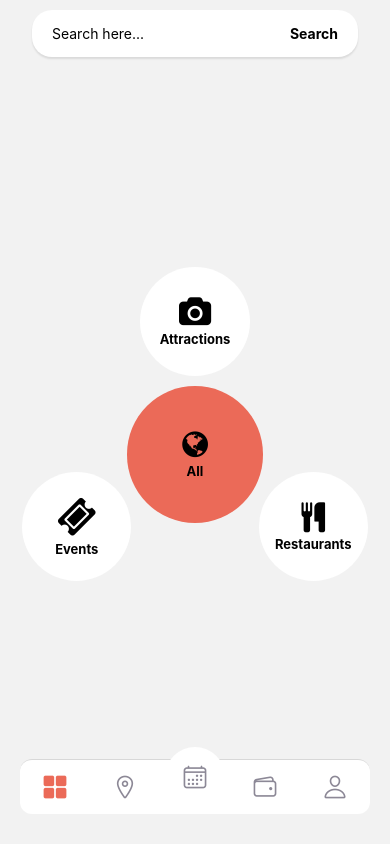
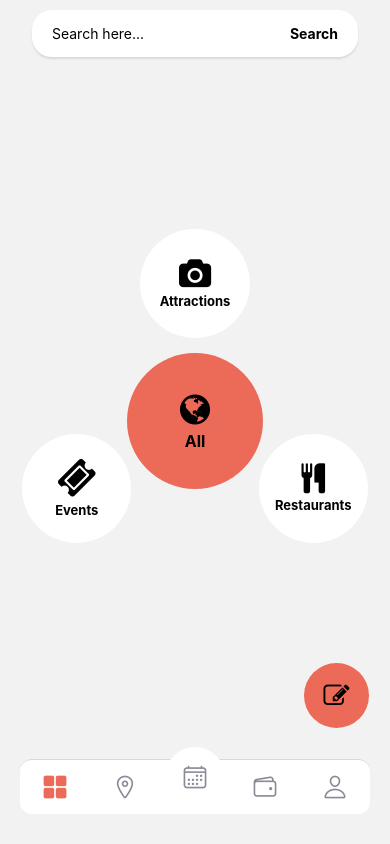
Before and after one commit to daniboz/goTravel-ui, a React Native app: screen /Home in a window 390 px wide. Built offline with nearby package versions, Linux system fonts and the light colour scheme.

Commit message:
create forum button

```diff
--- /dev/null
+++ b/components/forum/ForumActionButton.jsx
@@ -0,0 +1,34 @@
+import React from 'react';
+import { TouchableOpacity, StyleSheet, Text, View } from 'react-native';
+import Icon from 'react-native-vector-icons/FontAwesome';
+import { COLORS } from '../../constants/theme';
+
+const ForumActionButton = ({ onPress }) => {
+  return (
+    <View style={styles.fabContainer}>
+      <TouchableOpacity onPress={onPress} style={styles.fab}>
+        <Icon name="edit" size={26} color="black" />
+      </TouchableOpacity>
+    </View>
+  );
+};
+
+const styles = StyleSheet.create({
+  fabContainer: {
+    position: 'absolute',
+    margin: 16,
+    right: 5,
+    bottom: 100,
+  },
+  fab: {
+    backgroundColor: COLORS.red,
+    width: 65,
+    height: 65,
+    borderRadius: 40,
+    justifyContent: 'center',
+    alignItems: 'center',
+    elevation: 8,
+  },
+});
+
+export default ForumActionButton;
--- a/components/home/CircularMenu.jsx
+++ b/components/home/CircularMenu.jsx
@@ -14,7 +14,7 @@ const startAngle = -Math.PI / 2;
 const calculatePosition = (angle) => {
   return {
     left: radius * Math.cos(angle) + (windowWidth /2 - buttonSize / 2),
-    top: radius * Math.sin(angle) + (windowWidth / 8 - buttonSize),
+    top: radius * Math.sin(angle) + (windowWidth / 8 - buttonSize *1.35),
   };
 };
 
@@ -28,8 +28,8 @@ const CircularMenu = () => {
       </TouchableOpacity>
 
       <TouchableOpacity style={[styles.button, styles.centralButton]} onPress={()=> navigation.navigate('AllPage')}>
-        <Icon name="globe" size={30} color="#000" />
-        <Text style={styles.buttonText}>All</Text>
+        <Icon name="globe" size={35} color="#000" />
+        <Text style={styles.centralButtonText}>All</Text>
       </TouchableOpacity>
 
       <TouchableOpacity style={[styles.button, calculatePosition(startAngle)]} onPress={()=> navigation.navigate('AttractionsPage')}>
@@ -65,7 +65,7 @@ const styles = StyleSheet.create({
   },
   centralButton: {
     position: 'absolute',
-    bottom: windowWidth / 5 - centralButtonSize,
+    bottom: windowWidth / 3.5 - centralButtonSize,
     left: windowWidth / 2 - centralButtonSize / 2,
     width: centralButtonSize,
     height: centralButtonSize,
@@ -81,6 +81,14 @@ const styles = StyleSheet.create({
     color: '#000',
     marginTop: 4,
     width: buttonSize,
+  },
+  centralButtonText: {
+    textAlign: 'center',
+    fontSize: 16,
+    fontWeight: 'bold',
+    color: '#000',
+    marginTop: 4,
+    width: buttonSize,
   }
 });
 
--- a/package.json
+++ b/package.json
@@ -23,6 +23,7 @@
     "expo": "~49.0.6",
     "expo-blur": "~12.4.1",
     "expo-font": "~11.4.0",
+    "expo-linear-gradient": "~12.3.0",
     "expo-location": "~16.1.0",
     "expo-splash-screen": "~0.20.5",
     "expo-status-bar": "~1.6.0",
@@ -39,9 +40,8 @@
     "react-native-shimmer-placeholder": "^2.0.9",
     "react-native-stock-star-rating": "^1.0.6",
     "react-native-tab-view": "^3.5.2",
-    "react-native-vector-icons": "^10.0.0",
-    "yup": "^1.2.0",
-    "expo-linear-gradient": "~12.3.0"
+    "react-native-vector-icons": "^10.0.3",
+    "yup": "^1.2.0"
   },
   "devDependencies": {
     "@babel/core": "^7.20.0"
--- a/screens/home/Home.jsx
+++ b/screens/home/Home.jsx
@@ -2,9 +2,14 @@ import React, { Component } from 'react';
 import { Text, View, StyleSheet, TouchableWithoutFeedback, Keyboard } from 'react-native';
 import CircularMenu from '../../components/home/CircularMenu';
 import SearchComponent from '../../components/search/SearchComponent';
+import ForumActionButton from '../../components/forum/ForumActionButton';
 import { SafeAreaView } from 'react-native-safe-area-context';
 
 export default class Home extends Component {
+  handleForumPress = () => {
+    console.log('Forum button pressed');
+  }
+
   render() {
     return (
       <TouchableWithoutFeedback onPress={Keyboard.dismiss} accessible={false}>
@@ -12,6 +17,7 @@ export default class Home extends Component {
         <View style={styles.container}>
           <SearchComponent />
           <CircularMenu />
+          <ForumActionButton onPress={this.handleForumPress} />
         </View>
       </SafeAreaView>
       </TouchableWithoutFeedback>
@@ -30,6 +36,5 @@ const styles = StyleSheet.create({
     width: '100%',
   },
   content: {
-    // Style for your main content if needed
   },
 });
```
Also changed, not shown: 1 other file (tests, documents, lock files or other folders).
